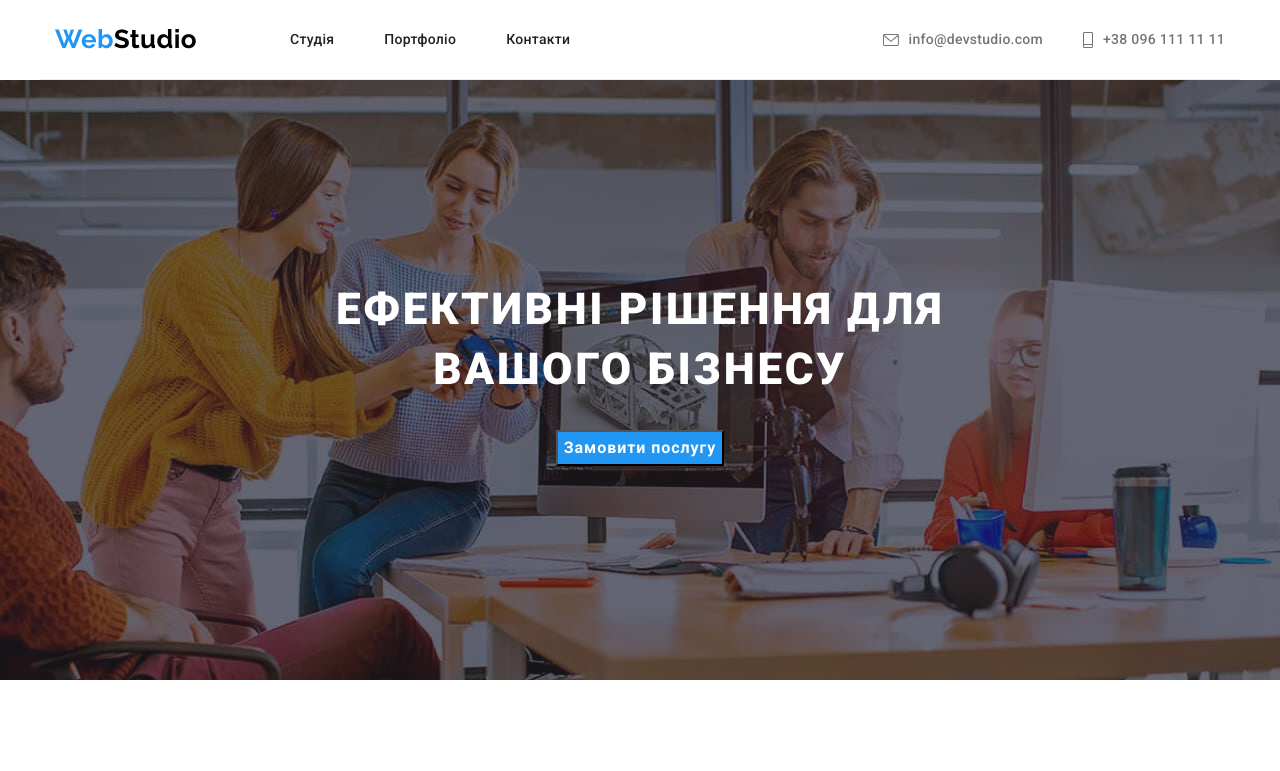
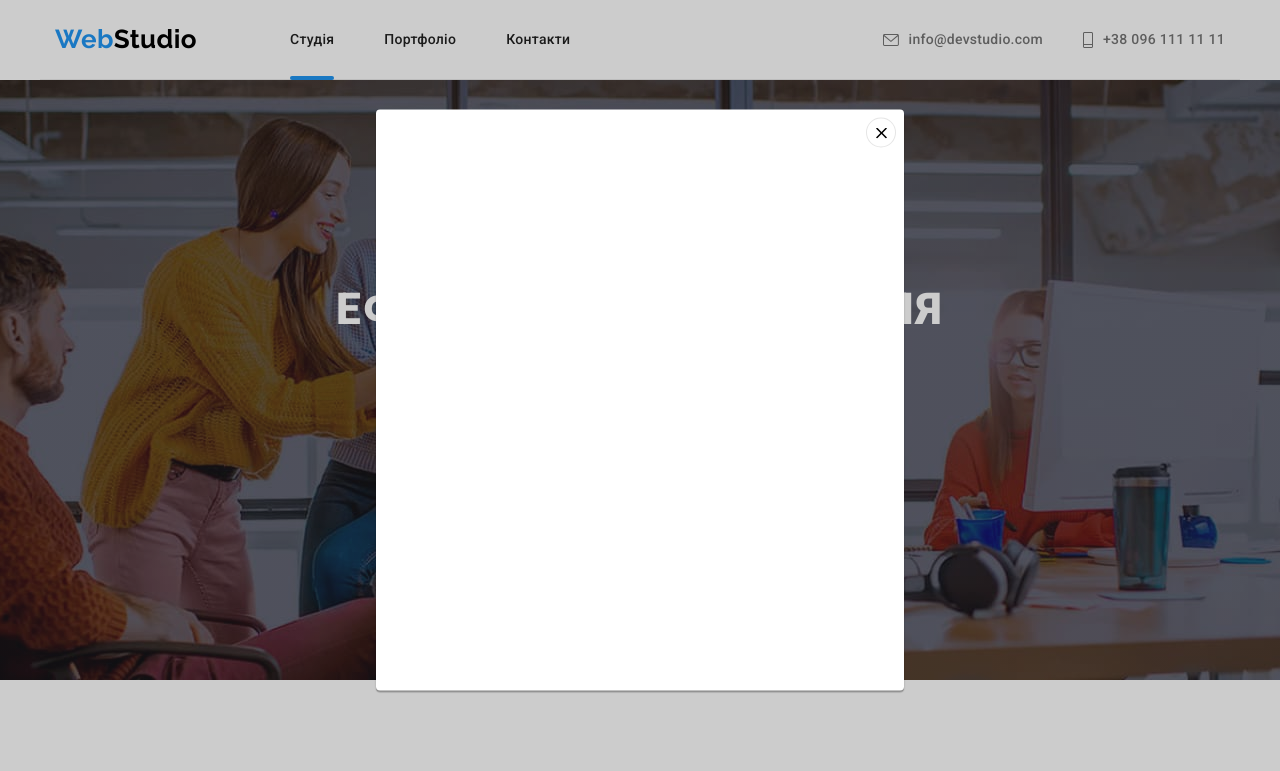
Before and after one commit to yarik000315/goit-markup-hw-05, a plain HTML site: page index.html in a window 1280 px wide. Both pictures are taken after a click on the button "Замовити послугу". Shown: the top 771 px of the page. Drawn offline with nearby package versions, Linux system fonts and the light colour scheme.

Commit message:
added the modal and current page

```diff
--- a/css/styles.css
+++ b/css/styles.css
@@ -118,7 +118,20 @@ body {
   color: var(--title-color);
 }
 
+.current::after {
+  position: absolute;
+  content: "";
+  top: 46px;
+  right: 0;
+  width: 100%;
+  height: 4px;
+
+  border-radius: 2px;
+  background-color: var(--hover-color);
+}
+
 .navigation-item {
+  position: relative;
   margin-right: 50px;
 }
 
@@ -205,15 +218,68 @@ body {
   color: var(--big-title-color);
 }
 
-.hero button {
+.order {
+  display: inline-block;
+  width: 216px;
+  height: 50px;
+
   font-weight: 700;
   font-size: 16px;
   line-height: 1.88;
   letter-spacing: 0.06em;
+
   background-color: var(--hover-color);
   color: var(--big-title-color);
+  box-shadow: 0px 4px 4px rgba(0, 0, 0, 0.15);
+  border: 0;
+  border-radius: 4px;
 }
 
+.backdrop {
+  position: fixed;
+  top: 0;
+  left: 0;
+  width: 100%;
+  height: 100%;
+  background: rgba(0, 0, 0, 0.2);
+}
+
+.backdrop.is-hidden {
+  opacity: 0;
+  pointer-events: none;
+}
+
+.modal {
+  position: absolute;
+  top: 50%;
+  left: 50%;
+  transform: translate(-50%, -50%);
+
+  width: 528px;
+  height: 581px;
+  background-color: var(--big-title-color);
+
+  box-shadow: 0px 1px 3px rgba(0, 0, 0, 0.12), 0px 1px 1px rgba(0, 0, 0, 0.14),
+    0px 2px 1px rgba(0, 0, 0, 0.2);
+  border-radius: 4px;
+}
+
+.close-modal {
+  position: absolute;
+  top: 8px;
+  right: 8px;
+
+  display: flex;
+  justify-content: center;
+  align-items: center;
+
+  width: 30px;
+  height: 30px;
+
+  background-color: var(--big-title-color);
+  border: 1px solid rgba(0, 0, 0, 0.1);
+  border-radius: 50%;
+}
 /* features */
 
 .wrap-icon {
@@ -275,12 +341,35 @@ body {
   display: flex;
 }
 .our-work-item {
+  position: relative;
   margin-right: 30px;
   margin-bottom: 94px;
   width: calc((100%-60px) / 3);
 }
 .our-work-item:last-child {
   margin-right: 0;
+}
+
+.our-work-description {
+  position: absolute;
+  bottom: 0;
+  left: 0;
+  height: 70px;
+  width: 100%;
+
+  display: flex;
+  justify-content: center;
+  align-items: center;
+  background-color: rgba(47, 48, 58, 0.8);
+  font-family: "Roboto";
+  font-style: normal;
+  font-weight: 700;
+  font-size: 14px;
+  line-height: 1.14;
+  letter-spacing: 0.03em;
+  text-transform: uppercase;
+
+  color: #ffffff;
 }
 
 /* team */
--- a/index.html
+++ b/index.html
@@ -21,7 +21,7 @@
         <a href="./index.html" class="logo"><span>Web</span>Studio</a>
         <nav>
           <ul class="navigation-list list">
-            <li class="navigation-item"><a href="#">Студія</a></li>
+            <li class="navigation-item current"><a href="#">Студія</a></li>
             <li class="navigation-item">
               <a href="./portfolio.html">Портфоліо</a>
             </li>
@@ -49,7 +49,14 @@
       <section class="hero">
         <div class="wrapper-hero">
           <h1>ефективні рішення для <br />вашого бізнесу</h1>
-          <button type="button">Замовити послугу</button>
+          <button class="order" data-modal-open>Замовити послугу</button>
+          <div class="backdrop is-hidden" data-modal>
+            <div class="modal">
+              <button data-modal-close class="close-modal">
+                <img src="./images/SVG/cross.svg" alt="" />
+              </button>
+            </div>
+          </div>
         </div>
       </section>
       <section class="features">
@@ -116,6 +123,7 @@
                 alt="написання коду"
                 width="370"
               />
+              <p class="our-work-description">десктопні додатки</p>
             </li>
             <li class="our-work-item">
               <img
@@ -123,6 +131,7 @@
                 alt="адаптивна верстка"
                 width="370"
               />
+              <p class="our-work-description">мобільні додатки</p>
             </li>
             <li class="our-work-item">
               <img
@@ -130,6 +139,7 @@
                 alt="кольорова гама на планшеті"
                 width="370"
               />
+              <p class="our-work-description">дизайнерські рішення</p>
             </li>
           </ul>
         </div>
@@ -396,5 +406,6 @@
         </div>
       </div>
     </footer>
+    <script src="./js/modal.js"></script>
   </body>
 </html>
--- /dev/null
+++ b/js/modal.js
@@ -0,0 +1,14 @@
+(() => {
+  const refs = {
+    openModalBtn: document.querySelector("[data-modal-open]"),
+    closeModalBtn: document.querySelector("[data-modal-close]"),
+    modal: document.querySelector("[data-modal]"),
+  };
+
+  refs.openModalBtn.addEventListener("click", toggleModal);
+  refs.closeModalBtn.addEventListener("click", toggleModal);
+
+  function toggleModal() {
+    refs.modal.classList.toggle("is-hidden");
+  }
+})();
--- a/training.css
+++ /dev/null
@@ -1,19 +0,0 @@
-* {
-  outline: 1px solid red;
-}
-
-.list {
-  display: flex;
-  /* width: 1200px; */
-  list-style: none;
-  padding: 0;
-  margin: 0;
-}
-
-.item {
-  /* display: block; */
-  width: calc((100%-50px) / 6);
-  /* background-color: green; */
-  margin-right: 10px;
-  height: 100px;
-}
```
Also changed, not shown: portfolio.html (+1 -1 lines), training.html (deleted, +0 -24 lines), images/SVG/cross.svg (added).
